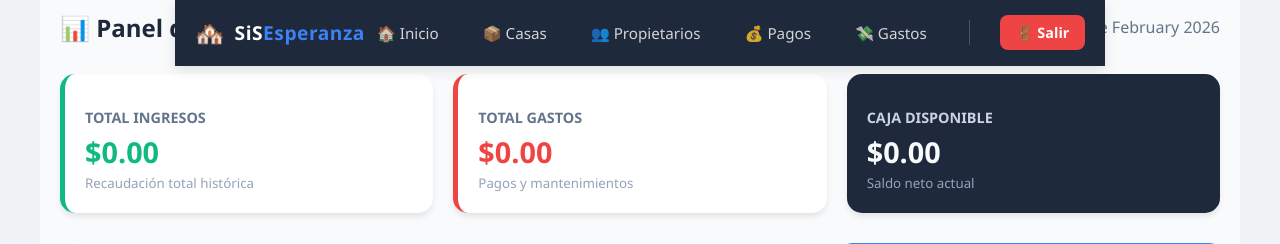
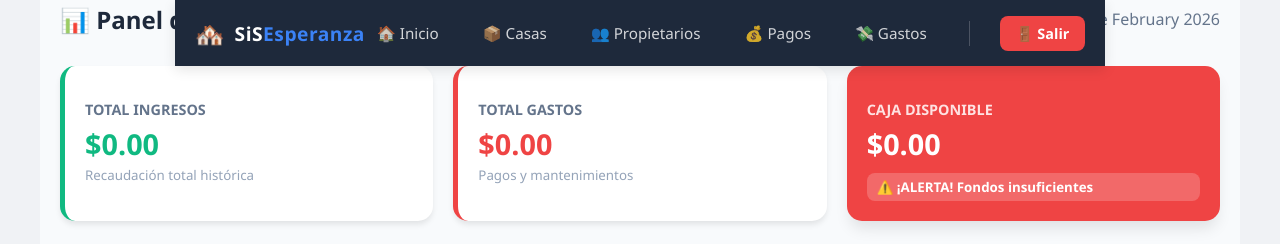
Before and after one commit to hmejia1979/SiSEsperanza, a Flask app: page /inicio in a window 1280 px wide. Shown: the top 244 px of the page. Run offline with Flask 3, Linux system fonts and the light colour scheme; a user stored in the database is signed in; data that the repository does not hold is empty.

Commit message:
Implementada alerta visual de saldo bajo en el dashboard

```diff
--- a/app.py
+++ b/app.py
@@ -16,9 +16,7 @@ from models import db, Usuario, Casa, Pago, Gasto, RegistroCarga
 
 load_dotenv()
 
-
-load_dotenv()
-
+UMBRAL_ALERTA_CAJA = 30.00  # Se activa si hay menos de $30
 app = Flask(__name__, static_folder='static', static_url_path='/static')
 app.config['SECRET_KEY'] = os.getenv('SECRET_KEY')
 app.config['SQLALCHEMY_DATABASE_URI'] = os.getenv('DATABASE_URL')
@@ -77,6 +75,7 @@ def inicio():
                                labels=labels,
                                valores=valores,
                                movimientos=movimientos, # Enviamos la lista
+                               umbral_alerta=UMBRAL_ALERTA_CAJA, # <-- ENVIAMOS EL UMBRAL
                                current_time=datetime.now())
 
     return redirect(url_for('mi_estado'))
--- a/templates/admin/inicio_admin.html
+++ b/templates/admin/inicio_admin.html
@@ -22,10 +22,34 @@
             <small style="color: #94a3b8;">Pagos y mantenimientos</small>
         </div>
 
-        <div style="background: #1e293b; padding: 20px; border-radius: 15px; box-shadow: 0 4px 6px -1px rgba(0,0,0,0.1);">
-            <p style="color: #cbd5e1; font-size: 0.9rem; margin-bottom: 5px; font-weight: bold;">CAJA DISPONIBLE</p>
-            <h3 style="color: #f8fafc; font-size: 1.8rem; margin: 0;">${{ "{:,.2f}".format(balance) }}</h3>
-            <small style="color: #94a3b8;">Saldo neto actual</small>
+        <div style="background: {{ '#ef4444' if balance < umbral_alerta else '#1e293b' }};
+            padding: 20px; border-radius: 15px;
+            box-shadow: 0 10px 15px -3px rgba(0,0,0,0.1);
+            transition: all 0.5s ease;
+            position: relative; overflow: hidden;">
+
+            <p style="color: {{ '#fee2e2' if balance < umbral_alerta else '#cbd5e1' }};
+                    font-size: 0.9rem; margin-bottom: 5px; font-weight: bold;">
+                CAJA DISPONIBLE
+            </p>
+
+            <h3 style="color: white; font-size: 1.8rem; margin: 0;">
+                ${{ "{:,.2f}".format(balance) }}
+            </h3>
+
+            {% if balance < umbral_alerta %}
+                <div style="margin-top: 10px; background: rgba(255,255,255,0.2); padding: 5px 10px; border-radius: 8px;">
+                    <small style="color: white; font-weight: bold; display: flex; align-items: center; gap: 5px;">
+                        ⚠️ ¡ALERTA! Fondos insuficientes
+                    </small>
+                </div>
+                <style>
+                    @keyframes pulse-red { 0% { opacity: 1; } 50% { opacity: 0.8; } 100% { opacity: 1; } }
+                    .alerta-caja { animation: pulse-red 2s infinite; }
+                </style>
+            {% else %}
+                <small style="color: #94a3b8;">Saldo neto actual</small>
+            {% endif %}
         </div>
 
     </div>
```
